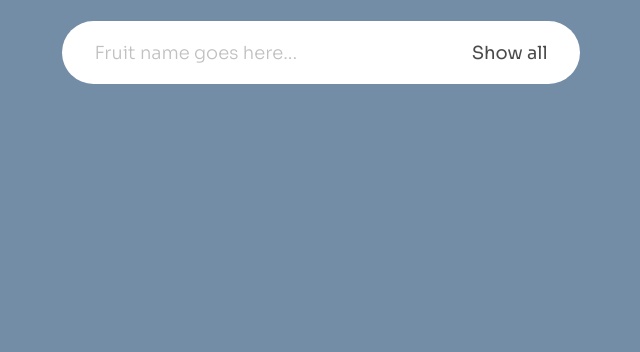
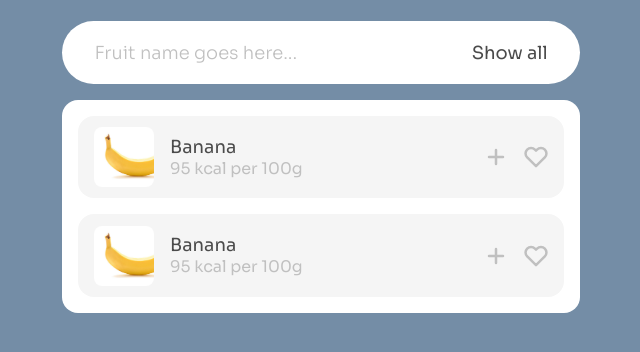
Before and after one commit to chmery/fruitapp, a website built with Parcel: page index.html in a window 1280 px wide. Shown: the part 186-538 px from the top of the page, without its empty margins (319-959 px from the left). Built offline with nearby package versions, Linux system fonts and the light colour scheme.

Commit message:
Create search results style

```diff
--- a/index.html
+++ b/index.html
@@ -28,6 +28,30 @@
                         placeholder="Fruit name goes here..."
                     />
                 </div>
+                <div class="search__results">
+                    <div class="search__result">
+                        <div class="search__result-image"></div>
+                        <div class="search__result-text">
+                            <p class="search__result-name">Banana</p>
+                            <p class="search__result-kcal bright">95 kcal per 100g</p>
+                        </div>
+                        <div class="search__result-icons">
+                            <img class="search__result-icon" src="src/icons/plus-grey.svg" />
+                            <img class="search__result-icon" src="src/icons/heart-grey.svg" />
+                        </div>
+                    </div>
+                    <div class="search__result">
+                        <div class="search__result-image"></div>
+                        <div class="search__result-text">
+                            <p class="search__result-name">Banana</p>
+                            <p class="search__result-kcal bright">95 kcal per 100g</p>
+                        </div>
+                        <div class="search__result-icons">
+                            <img class="search__result-icon" src="src/icons/plus-grey.svg" />
+                            <img class="search__result-icon" src="src/icons/heart-grey.svg" />
+                        </div>
+                    </div>
+                </div>
             </section>
         </main>
     </body>
--- a/src/sass/base/_typography.scss
+++ b/src/sass/base/_typography.scss
@@ -27,6 +27,11 @@ p {
     color: var(--dark-text);
 }
 
+p.bright {
+    color: var(--bright-text);
+    font-size: 1rem;
+}
+
 input {
     color: var(--dark-text);
     font-size: 1.125rem;
--- a/src/sass/base/_variables.scss
+++ b/src/sass/base/_variables.scss
@@ -4,6 +4,6 @@
     --pink: #ff99a1;
     --dark-text: #4b4b4b;
     --bright-text: #c0c0c0;
-    --bright-container: #f9f9f9;
-    --dark-container: #f5f5f5;
+    --bright-container: #f5f5f5;
+    --dark-container: #e4e4e4;
 }
--- a/src/sass/template/_search.scss
+++ b/src/sass/template/_search.scss
@@ -44,4 +44,57 @@
             transform: scale(1.1);
         }
     }
+
+    &__results {
+        box-sizing: border-box;
+        width: 100%;
+        background: #fff;
+        padding: 1em;
+        border-radius: 1em;
+        margin-top: 1em;
+        display: flex;
+        flex-direction: column;
+        row-gap: 1em;
+    }
+
+    &__result {
+        box-sizing: border-box;
+        display: flex;
+        justify-content: space-between;
+        align-items: center;
+        width: 100%;
+        background: var(--bright-container);
+        border-radius: 1em;
+        padding: 0.7em 1em;
+        transition: background 0.1s;
+
+        &:hover {
+            background: var(--dark-container);
+        }
+
+        &-image {
+            height: 3.75rem;
+            width: 3.75rem;
+            background-image: url("../icons/fruit-placeholder.jpg");
+            background-size: cover;
+            background-position: left;
+            margin-right: 1em;
+            border-radius: 0.5em;
+        }
+
+        &-icons {
+            display: flex;
+            margin-left: auto;
+            column-gap: 1em;
+        }
+
+        &-icon {
+            cursor: pointer;
+            transition: transform 0.1s;
+
+            &:hover {
+                transform: scale(1.1);
+            }
+        }
+    }
 }
```
Also changed, not shown: src/icons/fruit-placeholder.jpg (added).
